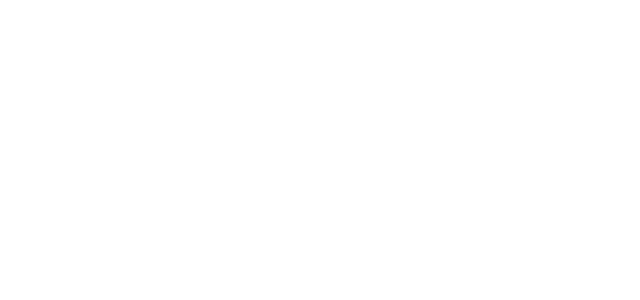
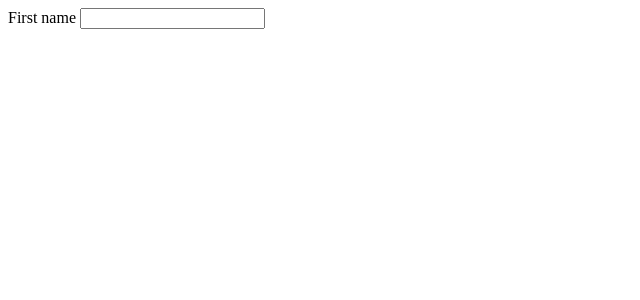
Before and after one commit to RoyBenAviv/market-test, a Vue app in the folder frontend/: page / in a window 1280 px wide. Shown: the top 300 px of the page, without its empty margins (0-640 px from the left). Built offline with nearby package versions, Linux system fonts and the light colour scheme.

Commit message:
add -maeketer

```diff
--- a/frontend/src/views/task-app.vue
+++ b/frontend/src/views/task-app.vue
@@ -1,25 +1,40 @@
 <template>
-
+    <section class="task-app">
+        <form>
+            <label>First name
+                <input v-model="marketer.firstName" type="email">
+            </label>
+        </form>
+    </section>
 </template>
 
+
 <script>
-
 export default {
-
-    name: 'Task App',
+    name: 'task-app',
+    props: [],
+    emits: [],
+    components: {},
     data() {
         return {
+            marketer: {
+                firstName: '',
+                lastName:'',
+                email:''
+
+            },
 
         }
     },
-    methods: {
+    created() {
+
     },
+    mounted() {
+    },
+    methods: {},
     computed: {
     },
-    components: {
-    }
+    unmounted() {
+    },
 }
 </script>
-
-<style>
-</style>
```
